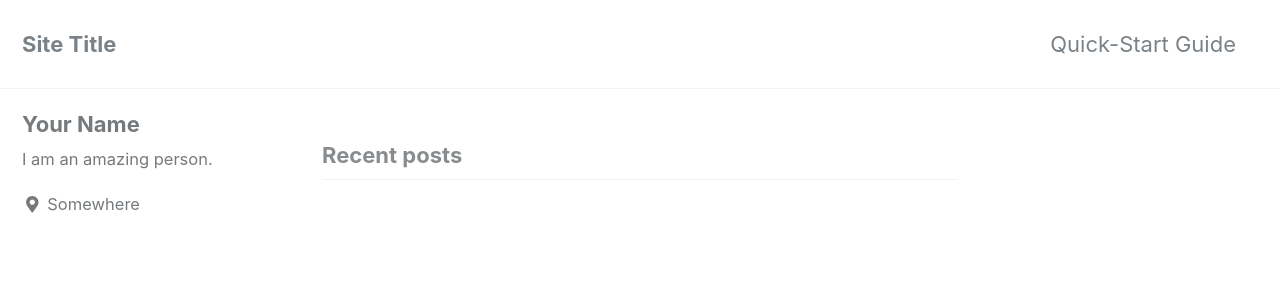
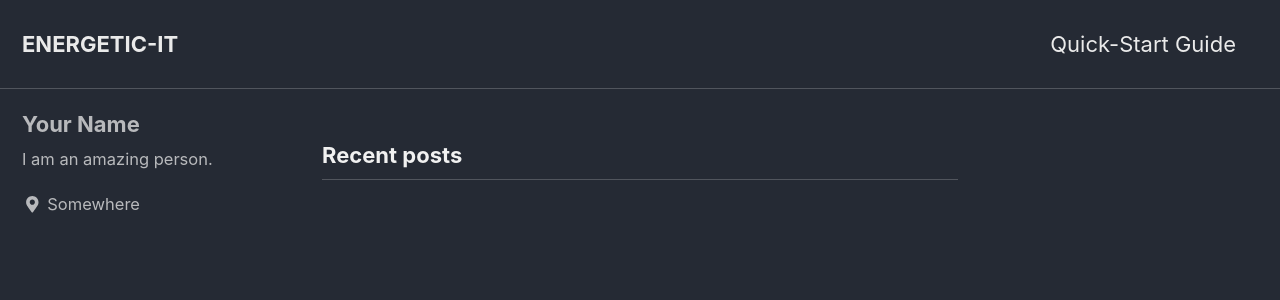
Before and after one commit to energetic-it/energetic-it.github.io, a Jekyll site: the page built from index.html, in a window 1280 px wide and 900 px high. Shown: the top 300 px of the window. Built offline with Jekyll 4.4.1, drawn with Linux system fonts in a browser that asks for light colours; nearby versions of some CDN libraries; the list of posts is cut into pages by our own code; some of the changed text lies outside the part shown.

Commit message:
added theme and site name

```diff
--- a/_config.yml
+++ b/_config.yml
@@ -11,16 +11,16 @@
 # https://mmistakes.github.io/minimal-mistakes/docs/quick-start-guide/#installing-the-theme
 
 # theme                  : "minimal-mistakes-jekyll"
-# remote_theme           : "mmistakes/minimal-mistakes"
-minimal_mistakes_skin    : "default" # "air", "aqua", "contrast", "dark", "dirt", "neon", "mint", "plum", "sunrise"
+remote_theme           : "mmistakes/minimal-mistakes"
+minimal_mistakes_skin    : "dark" # "air", "aqua", "contrast", "dark", "dirt", "neon", "mint", "plum", "sunrise"
 
 # Site Settings
 locale                   : "en-US"
-title                    : "Site Title"
+title                    : "ENERGETIC-IT"
 title_separator          : "-"
-name                     : "Your Name"
-description              : "An amazing website."
-url                      : # the base hostname & protocol for your site e.g. "https://mmistakes.github.io"
+name                     : "Ralf"
+description              : "Looking at the future with enthusiasm"
+url                      : "https://energetic-it.github.io" # the base hostname & protocol for your site e.g. "https://mmistakes.github.io"
 baseurl                  : # the subpath of your site, e.g. "/blog"
 repository               : # GitHub username/repo-name e.g. "mmistakes/minimal-mistakes"
 teaser                   : # path of fallback teaser image, e.g. "/assets/images/500x300.png"
```
